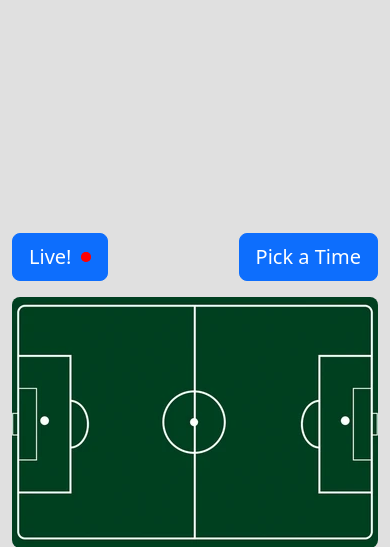
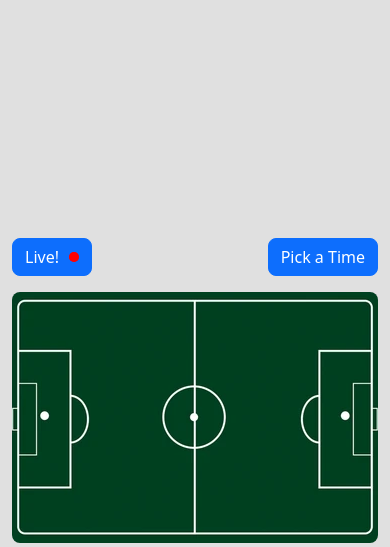
Before and after one commit to ericxuan57/soccer-live-streaming-player-django, a Django app: page / in a window 390 px wide. Shown: the top 547 px of the page. Run offline with Django 4.2, Linux system fonts and the light colour scheme; data that the repository does not hold is empty; some libraries are stand-ins or nearby versions.

Commit message:
fix: responsive for buttons and display label

```diff
--- a/static/app/css/style.css
+++ b/static/app/css/style.css
@@ -28,8 +28,8 @@ body {
 }
 
 #stadium {
-  width: 100%;
-  height: 100%;
+  width: 100% !important;
+  height: 100% !important;
   position: absolute;
   top: 0;
   left: 0;
@@ -116,7 +116,7 @@ span.live-icon::before {
 
 #lblCurrentTime {
   font-weight: 400;
-  font-size: 20px;
+  font-size: 24px;
   text-align: center;
 }
 
@@ -181,9 +181,16 @@ span.live-icon::before {
   display:none;
 }
 
-@media screen and (max-width: 460px) {
+@media screen and (max-width: 500px) {
   #lblCurrentTime {
-    font-weight: 400;
-    font-size: 17px;
+    font-weight: 450;
+    font-size: 18px;
+  }
+  .btn-live, .btn-date-picker {
+    padding-left: 12px !important;
+    padding-right: 12px !important;
+    padding-top: 6px !important;
+    padding-bottom: 6px !important;
+    font-size: 1rem !important;
   }
 }
```
